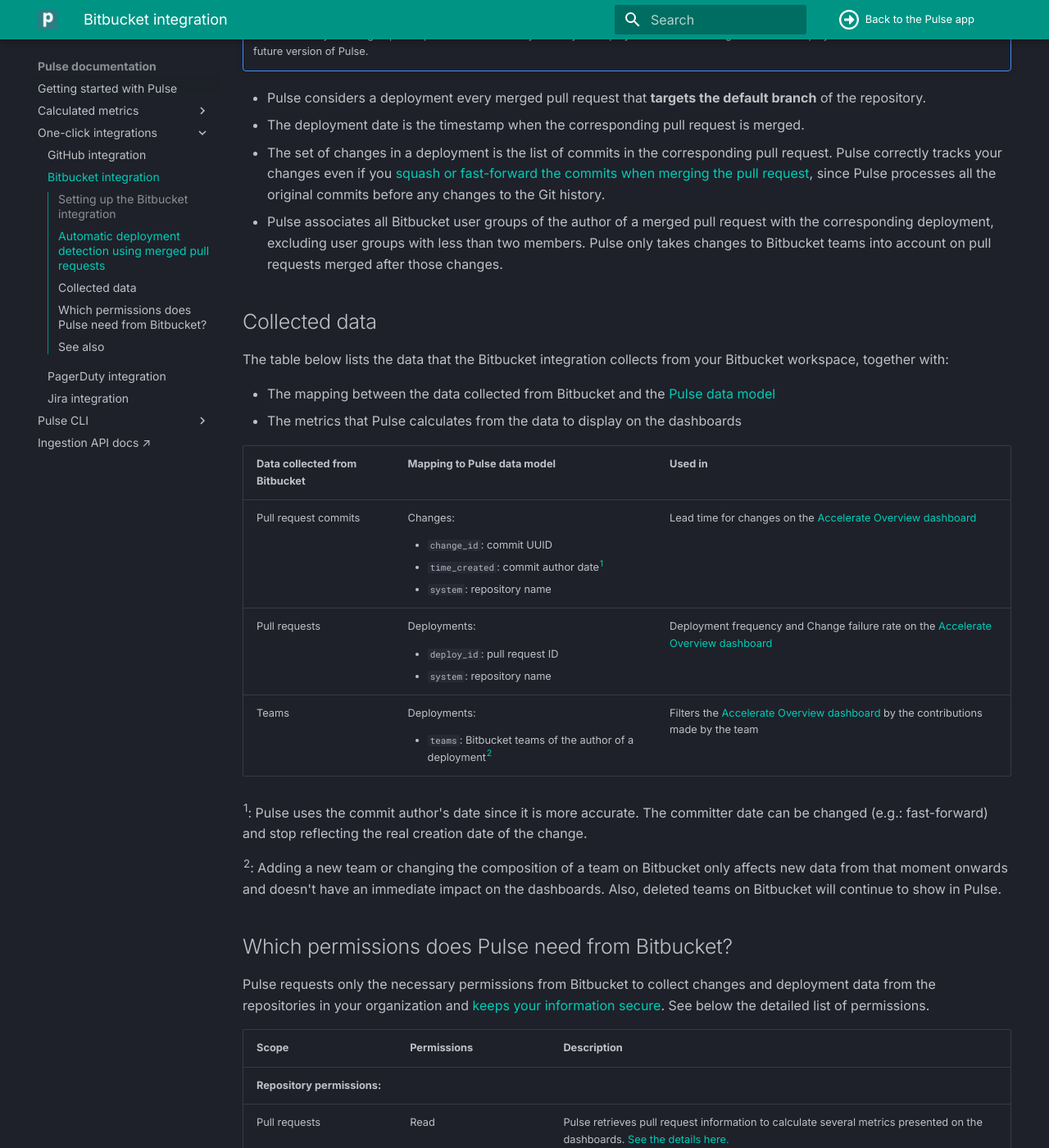
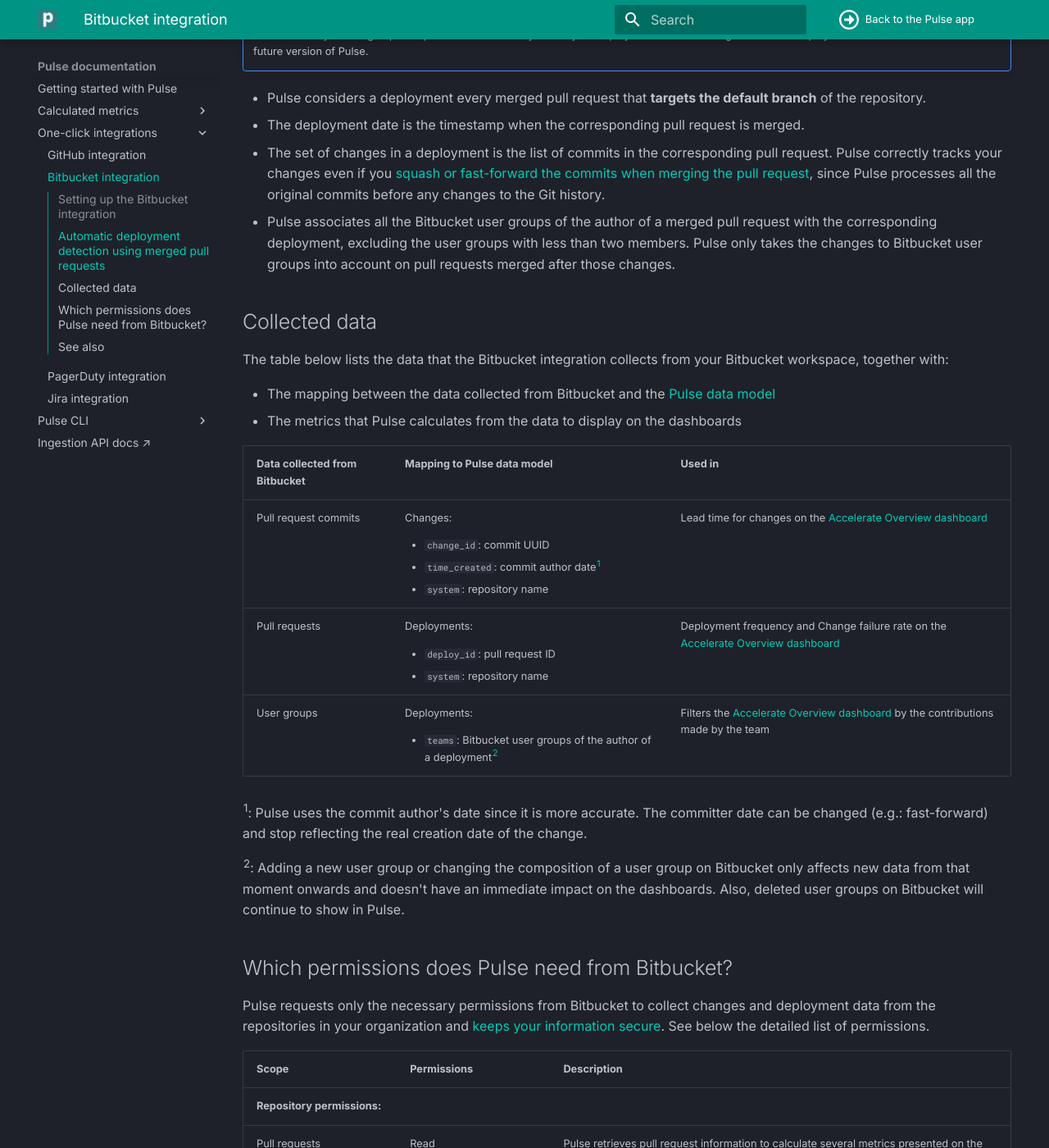
Before and after one commit to codacy/pulse-user-docs, an MkDocs documentation site: the page built from docs/one-click-integrations/bitbucket-integration.md, in a window 1280 px wide and 1400 px high, scrolled down 1170 px. Shown: the whole window at 82% size. Built offline with MkDocs 1.6.1 and Material for MkDocs 9.7.7, drawn with Linux system fonts in a browser that asks for light colours.

Commit message:
clean: Replace team by user group

```diff
--- a/docs/one-click-integrations/bitbucket-integration.md
+++ b/docs/one-click-integrations/bitbucket-integration.md
@@ -45,7 +45,7 @@
 -   Pulse considers a deployment every merged pull request that **targets the default branch** of the repository.
 -   The deployment date is the timestamp when the corresponding pull request is merged.
 -   The set of changes in a deployment is the list of commits in the corresponding pull request. Pulse correctly tracks your changes even if you [squash or fast-forward the commits when merging the pull request](https://support.atlassian.com/bitbucket-cloud/docs/merge-a-pull-request/#Merge-strategies), since Pulse processes all the original commits before any changes to the Git history.
--   Pulse associates all Bitbucket user groups of the author of a merged pull request with the corresponding deployment, excluding user groups with less than two members. Pulse only takes changes to Bitbucket teams into account on pull requests merged after those changes.
+-   Pulse associates all the Bitbucket user groups of the author of a merged pull request with the corresponding deployment, excluding the user groups with less than two members. Pulse only takes the changes to Bitbucket user groups into account on pull requests merged after those changes.
 
 ## Collected data
 
@@ -87,11 +87,11 @@
     <td>Deployment frequency and Change failure rate on the <a href="../../metrics/accelerate/">Accelerate Overview dashboard</a></td>
 </tr>
 <tr>
-    <td>Teams</td>
+    <td>User groups</td>
     <td>
         <p>Deployments:</p>
         <ul>
-            <li><code>teams</code>: Bitbucket teams of the author of a deployment<sup><a href="#deployment-teams">2</a></sup></li>
+            <li><code>teams</code>: Bitbucket user groups of the author of a deployment<sup><a href="#deployment-teams">2</a></sup></li>
         </ul>
     </td>
     <td>Filters the <a href="../../metrics/accelerate/">Accelerate Overview dashboard</a> by the contributions made by the team</td>
@@ -100,7 +100,7 @@
 
 <sup><span id="commit-author-date">1</span></sup>: Pulse uses the commit author's date since it is more accurate. The committer date can be changed (e.g.: fast-forward) and stop reflecting the real creation date of the change.
 
-<sup><span id="deployment-teams">2</span></sup>: Adding a new team or changing the composition of a team on Bitbucket only affects new data from that moment onwards and doesn't have an immediate impact on the dashboards. Also, deleted teams on Bitbucket will continue to show in Pulse.
+<sup><span id="deployment-teams">2</span></sup>: Adding a new user group or changing the composition of a user group on Bitbucket only affects new data from that moment onwards and doesn't have an immediate impact on the dashboards. Also, deleted user groups on Bitbucket will continue to show in Pulse.
 
 ## Which permissions does Pulse need from Bitbucket? {: id="bb-permissions"}
 
@@ -150,7 +150,7 @@
       <td>Pulse retrieves the settings and the repositories of the projects within your workspaces to ....</td>
     </tr>
     <tr>
-      <td>Teams</td>
+      <td>User groups</td>
       <td>Read</td>
       <td>Pulse retrieves information about teams membership to filter metrics and for billing purposes.</td>
     </tr>
```
